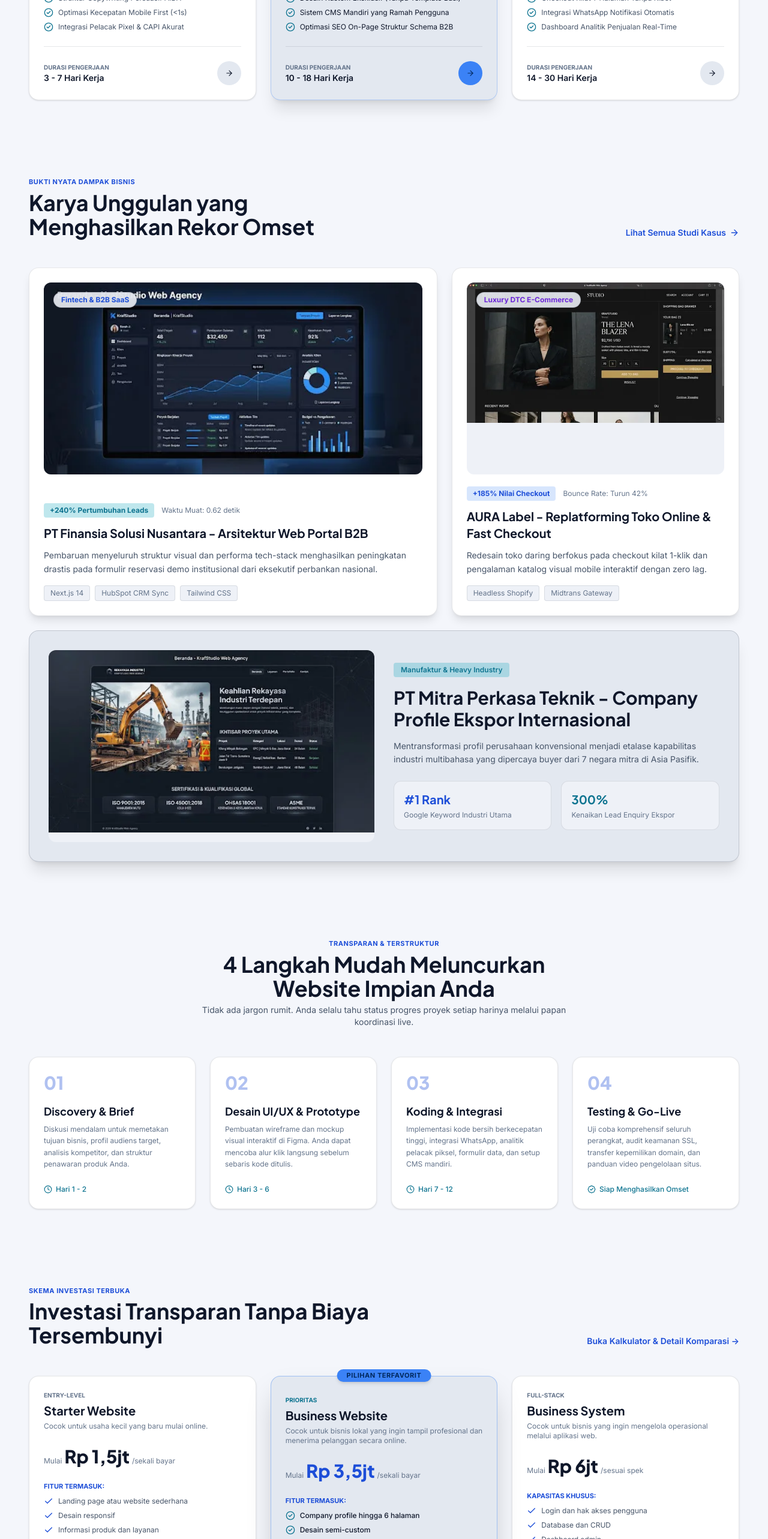
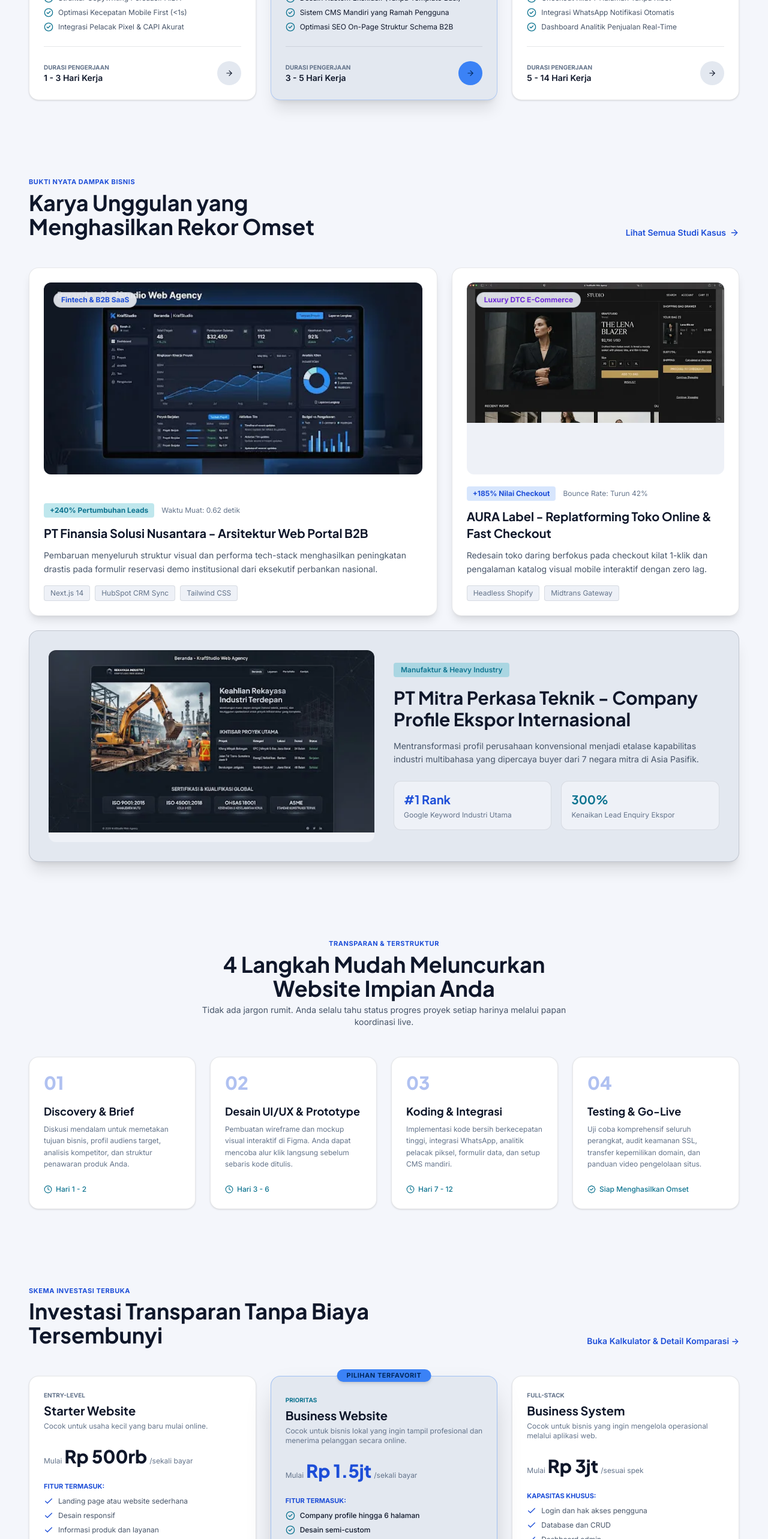
Before and after one commit to nervouz18-spec/Keuva-Website, a React (Vite) app: page / in a window 1280 px wide. Shown: the part 1860-4426 px from the top of the page at 60% size. Built offline with nearby package versions, Linux system fonts and the light colour scheme; no server answers.

Commit message:
Update service durations on home

```diff
--- a/src/components/BerandaView.tsx
+++ b/src/components/BerandaView.tsx
@@ -259,7 +259,7 @@ export const BerandaView: React.FC<BerandaViewProps> = ({
                   <span className="text-[10px] uppercase font-bold text-outline">
                     Durasi Pengerjaan
                   </span>
-                  <span className="text-sm font-semibold text-on-surface">3 - 7 Hari Kerja</span>
+                  <span className="text-sm font-semibold text-on-surface">1 - 3 Hari Kerja</span>
                 </div>
                 <button
                   onClick={onOpenConsultation}
@@ -313,7 +313,7 @@ export const BerandaView: React.FC<BerandaViewProps> = ({
                   <span className="text-[10px] uppercase font-bold text-outline">
                     Durasi Pengerjaan
                   </span>
-                  <span className="text-sm font-semibold text-on-surface">10 - 18 Hari Kerja</span>
+                  <span className="text-sm font-semibold text-on-surface">3 - 5 Hari Kerja</span>
                 </div>
                 <button
                   onClick={onOpenConsultation}
@@ -361,7 +361,7 @@ export const BerandaView: React.FC<BerandaViewProps> = ({
                   <span className="text-[10px] uppercase font-bold text-outline">
                     Durasi Pengerjaan
                   </span>
-                  <span className="text-sm font-semibold text-on-surface">14 - 30 Hari Kerja</span>
+                  <span className="text-sm font-semibold text-on-surface">5 - 14 Hari Kerja</span>
                 </div>
                 <button
                   onClick={onOpenConsultation}
@@ -618,7 +618,7 @@ export const BerandaView: React.FC<BerandaViewProps> = ({
                 <div className="flex items-baseline gap-1 py-2">
                   <span className="text-xs text-outline">Mulai</span>
                   <span className="font-display text-3xl font-extrabold text-on-surface">
-                    Rp 1,5jt
+                    Rp 500rb
                   </span>
                   <span className="text-xs text-outline">/sekali bayar</span>
                 </div>
@@ -674,7 +674,7 @@ export const BerandaView: React.FC<BerandaViewProps> = ({
                 <div className="flex items-baseline gap-1 py-2">
                   <span className="text-xs text-outline">Mulai</span>
                   <span className="font-display text-3xl font-extrabold text-primary">
-                    Rp 3,5jt
+                    Rp 1.5jt
                   </span>
                   <span className="text-xs text-outline">/sekali bayar</span>
                 </div>
@@ -729,7 +729,7 @@ export const BerandaView: React.FC<BerandaViewProps> = ({
                 <div className="flex items-baseline gap-1 py-2">
                   <span className="text-xs text-outline">Mulai</span>
                   <span className="font-display text-3xl font-extrabold text-on-surface">
-                    Rp 6jt
+                    Rp 3jt
                   </span>
                   <span className="text-xs text-outline">/sesuai spek</span>
                 </div>
```
